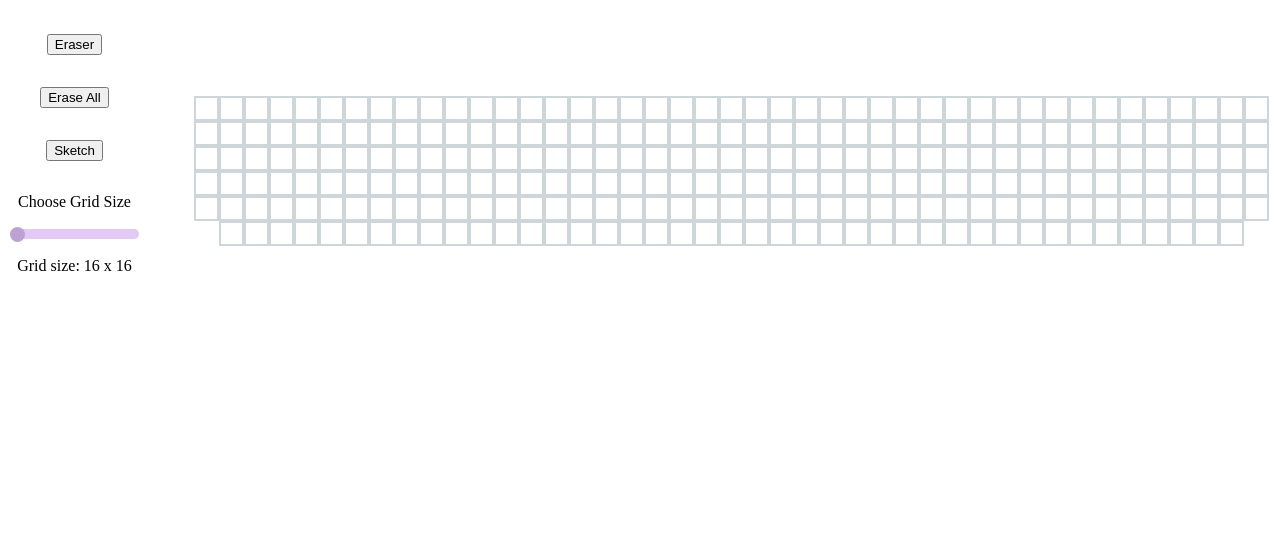
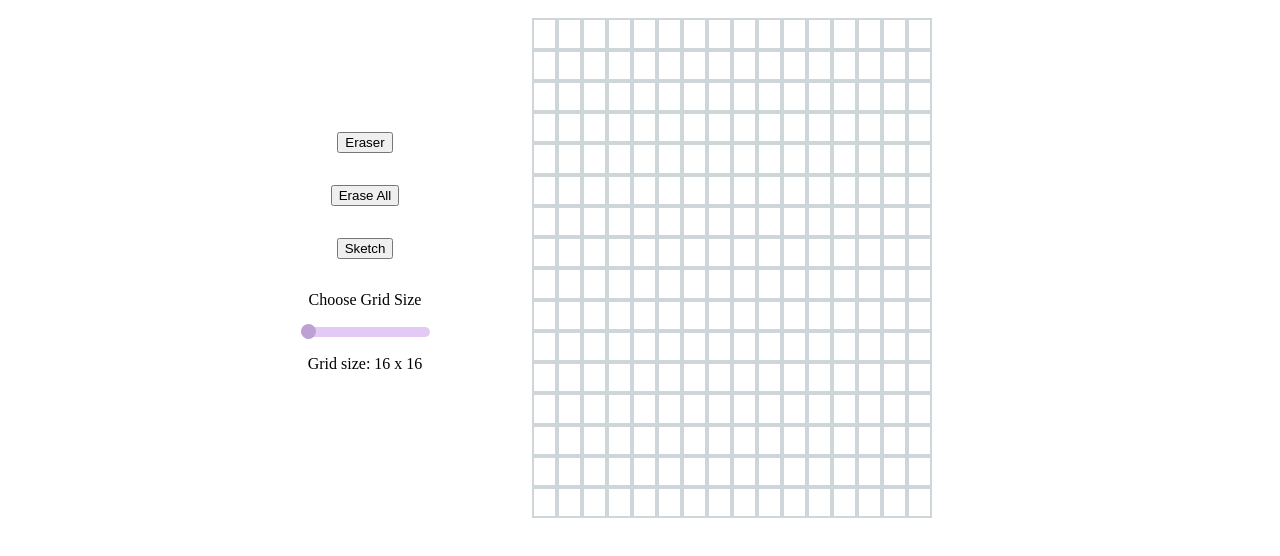
Before and after one commit to Nari07/Etch-a-sketch, a plain HTML site: page index.html in a window 1280 px wide. Shown: the part 48-604 px from the top of the page. Drawn offline with Linux system fonts and the light colour scheme.

Commit message:
add grid resizing correctly

```diff
--- a/index.html
+++ b/index.html
@@ -15,7 +15,7 @@
           <p><button id="sketch">Sketch</button></p>
           <p> Choose Grid Size
             <div class="slidecontainer">
-              <input type="range" min="16" max="100" value="16" class="slider" id="myRange">
+              <input type="range" min="16" max="30" value="16" class="slider" id="myRange">
             </div>
             <p> Grid size: <span id="size"></span></p>
           </p>
--- a/script.js
+++ b/script.js
@@ -8,6 +8,7 @@ const output = document.getElementById("size");
 
 let mouseDown = false;
 let eraseButton = false;
+let sliderValue = slider.value;
 
 eraser.addEventListener('click', function(){
   eraseButton = true;
@@ -23,6 +24,7 @@ sketch.addEventListener('click', function(){
 output.innerHTML = slider.value + ' x ' + slider.value;
 slider.addEventListener('input', function(){
   output.innerHTML = this.value + ' x ' + this.value;
+  sliderValue = slider.value;
 });
 
 
@@ -30,13 +32,19 @@ slider.addEventListener('input', function(){
 slider.oninput = function(){
   document.querySelectorAll('.row').forEach(e => e.remove());
   createGrid(slider.value);
+ 	gridContainer.style.display = 'grid';
+  gridContainer.style.gridTemplateColumns = 'repeat(' + `${sliderValue}` + ', [col-start] minmax(0, 25px))';
+  // gridContainer.style.columnGap = '0px';
+  // gridContainer.style.gridTemplateColumns = 'minmax(0, 1fr)';
+  gridContainer.style.maxWidth = '500px';
+  gridContainer.style.maxHeight = '500px';
 }
 
 function createRow(val){
   for (i = 0; i < val; i++){
     let cellRow = document.createElement('div');
     cellRow.className = 'row';
-    // cellRow.innerText = `${i}`;
+    cellRow.innerText = ' ';
     cellRow.id = 'cell';
     gridContainer.appendChild(cellRow);
 
@@ -74,6 +82,8 @@ function createGrid(val){
 
 
 createGrid(16);
+gridContainer.style.gridTemplateColumns='repeat(' + `${sliderValue}` + ', [col-start] 25px)';
+
 
 function paintPixel(e){
   if (mouseDown === true){
--- a/style.css
+++ b/style.css
@@ -8,31 +8,37 @@
   border: 2px solid rgba(157, 174, 180, 0.5);
   border-color: 45%;
   text-align: center;
+  /* display: inline-flex; */
+  /* justify-content: center;
+  align-items: center; */
+  /* position: relative; */
+  min-width: fit-content;
+  min-height: fit-content;
   display: inline-flex;
-  justify-content: center;
-  align-items: center;
-
-
-
-
-
+  flex-grow: 1;
+  min-width: 100%;
+  min-height:100%;
 
 }
 
 #gridContainer{
   /* display: inline-block; */
-  display: flex;
-  flex-wrap: wrap;
+  display: grid;
+  /* flex-wrap: wrap; */
   /* grid-template-columns: repeat(auto-fill, 1fr);
   grid-template-rows: repeat(auto-fill, 1fr); */
   /* grid-template-columns: repeat(16, [col-start] 25px); */
   /* grid-template-rows: repeat(16, [col-start] 1fr); */
   justify-content: center;
-  /* grid-auto-flow: column; */
+  /* grid-auto-rows: auto; */
   align-items: center;
-  /* width: 100%;
+  min-width: 500px;
+  height: 500px;
+  /* max-width: 500px;
   max-height: 500px; */
   /* overflow: hidden; */
+  /* position: absolute; */
+
 
 
 
@@ -46,9 +52,9 @@ h1 {
 
 }
 .row{
-  width: 25px;
+  /* width: 25px;
   height: 25px;
-
+   */
 }
 
 #sidebar {
```
